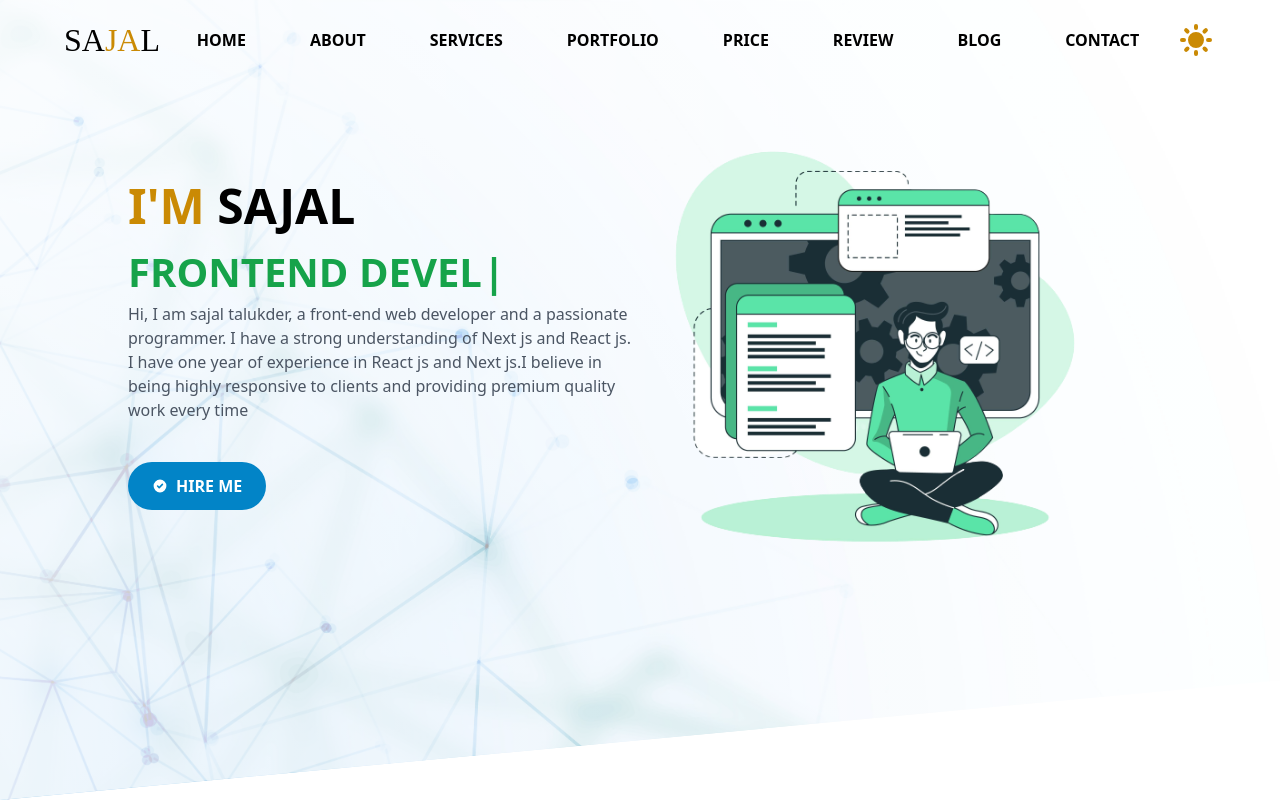
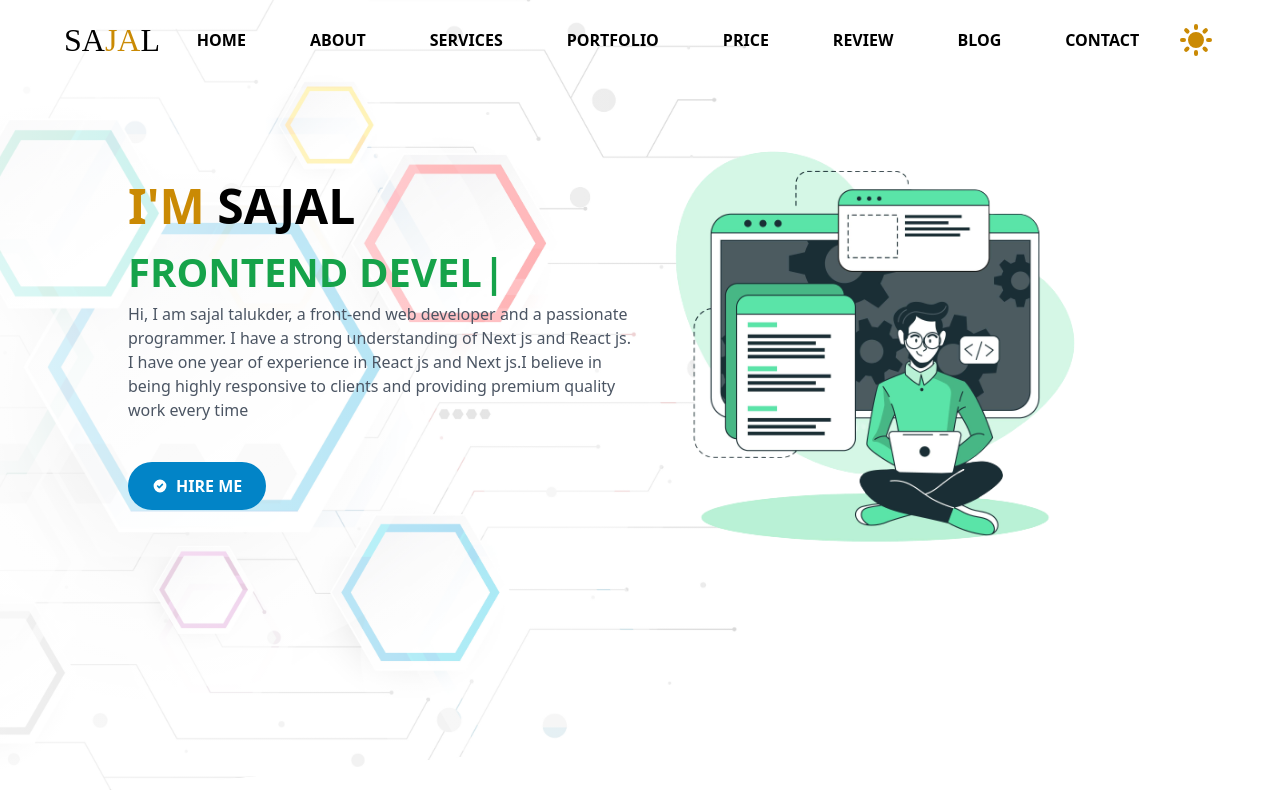
Before and after one commit to SajalTalukder/Sajal-Talukder-Portfolio, a Next.js app: page / in a window 1280 px wide. Shown: the top 802 px of the page. Built offline with nearby package versions, Linux system fonts and the light colour scheme; a web font is replaced by a local one.

Commit message:
mobile nav

```diff
--- a/components/Layout/Nav.js
+++ b/components/Layout/Nav.js
@@ -4,7 +4,14 @@ import { Link } from "react-scroll";
 
 const Nav = () => {
   const [navSticky, setNavSticky] = useState(false);
+  const [showNav, setShowNav] = useState(false);
 
+  const showNavHandler = () => {
+    setShowNav(true);
+  };
+  const hideNavHandler = () => {
+    setShowNav(false);
+  };
   useEffect(() => {
     const handler = () => {
       if (window.scrollY >= 100) {
@@ -30,11 +37,13 @@ const Nav = () => {
       >
         SA<span className="text-yellow-600">JA</span>L
       </div>
-      <div className="hidden lg:inline-block">
+      <div className="lg:inline-block">
         <ul
-          className={`flex items-center ${
-            navSticky ? "text-white" : "text-black"
-          } lg:space-x-8 xl:space-x-16 text-md transition-all duration-200 font-bold uppercase justify-between`}
+          className={`lg:flex lg:flex-row items-center ${
+            navSticky ? "lg:text-white" : "lg:text-black"
+          } lg:space-x-8 xl:space-x-16  ${
+            showNav ? "translate-x-0" : "translate-x-full"
+          } lg:translate-x-0 text-center text-white z-[1001] space-y-16 lg:space-y-0 pt-16 lg:pt-0 fixed lg:relative lg:bg-transparent top-0 left-0 right-0 bottom-0 bg-blue-800 lg:text-md transition-all duration-400 font-bold uppercase lg:justify-between`}
         >
           <li className="cursor-pointer hover:text-yellow-500 transition duration-200">
             <Link
@@ -42,8 +51,8 @@ const Nav = () => {
               to="home"
               spy={true}
               smooth={true}
-              offset={50}
               duration={500}
+              onClick={hideNavHandler}
             >
               Home
             </Link>
@@ -54,8 +63,8 @@ const Nav = () => {
               to="about"
               spy={true}
               smooth={true}
-              offset={50}
               duration={500}
+              onClick={hideNavHandler}
             >
               ABOUT
             </Link>
@@ -66,8 +75,8 @@ const Nav = () => {
               to="service"
               spy={true}
               smooth={true}
-              offset={50}
               duration={500}
+              onClick={hideNavHandler}
             >
               Services
             </Link>
@@ -78,8 +87,8 @@ const Nav = () => {
               to="portfolio"
               spy={true}
               smooth={true}
-              offset={50}
               duration={500}
+              onClick={hideNavHandler}
             >
               portfolio
             </Link>
@@ -90,8 +99,8 @@ const Nav = () => {
               to="price"
               spy={true}
               smooth={true}
-              offset={50}
               duration={500}
+              onClick={hideNavHandler}
             >
               price
             </Link>
@@ -102,8 +111,8 @@ const Nav = () => {
               to="review"
               spy={true}
               smooth={true}
-              offset={50}
               duration={500}
+              onClick={hideNavHandler}
             >
               review
             </Link>
@@ -114,8 +123,8 @@ const Nav = () => {
               to="blog"
               spy={true}
               smooth={true}
-              offset={50}
               duration={500}
+              onClick={hideNavHandler}
             >
               blog
             </Link>
@@ -126,8 +135,8 @@ const Nav = () => {
               to="contact"
               spy={true}
               smooth={true}
-              offset={50}
               duration={500}
+              onClick={hideNavHandler}
             >
               contact
             </Link>
@@ -136,7 +145,20 @@ const Nav = () => {
       </div>
       <div className="flex items-center  mr-[2rem] sm:mr-[4rem] lg:mr-0 space-x-6">
         <SunIcon className="w-10 h-10 text-yellow-600 lg:mr-[4rem]" />
-        <MenuAlt3Icon className="w-10 h-10  lg:hidden text-yellow-600 ml-[1rem] mr-[1rem] sm:mr[2rem] md:mr-[4rem]" />
+        {!showNav && (
+          <MenuAlt3Icon
+            onClick={showNavHandler}
+            className="w-10 h-10  lg:hidden text-yellow-600 ml-[1rem] mr-[1rem] sm:mr[2rem] md:mr-[4rem]"
+          />
+        )}
+        {showNav && (
+          <p
+            onClick={hideNavHandler}
+            className="font-bold text-[2rem] text-white z-[100000]"
+          >
+            X
+          </p>
+        )}
       </div>
     </div>
   );
--- a/styles/globals.css
+++ b/styles/globals.css
@@ -25,7 +25,7 @@
       rgba(255, 255, 255, 0.863),
       rgba(255, 255, 255, 0.37)
     ),
-    url("/images/bglight.jpg");
+    url("/images/bglight2.jpg");
   background-repeat: no-repeat;
   background-size: cover;
   background-position: center;
@@ -130,3 +130,7 @@
     rgba(187, 187, 187, 1) 100.2%
   );
 }
+
+.react-multiple-carousel__arrow {
+  z-index: 100 !important;
+}
```
